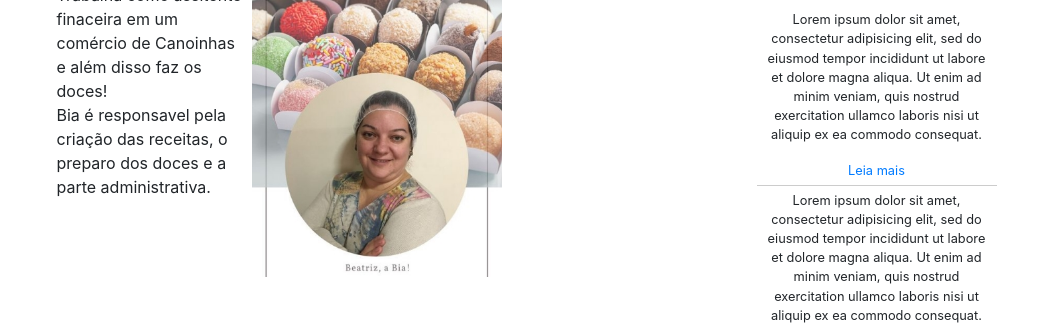
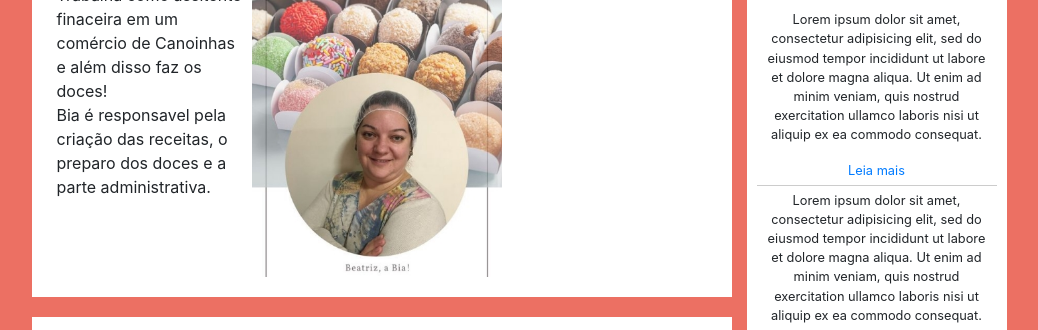
Before and after one commit to evertonoo/Projeto-Docinhos-da-Bia, a plain HTML site: page index.html in a window 1280 px wide. Shown: the part 310-640 px from the top of the page, without its empty margins (121-1159 px from the left). Drawn offline with nearby package versions, Linux system fonts and the light colour scheme.

Commit message:
Backgroud bug
Correção background não estava carregando

Co-Authored-By: Everton Luis Vieira <evertonoo@hotmail.com>

```diff
--- a/css/estilo.css
+++ b/css/estilo.css
@@ -2,8 +2,8 @@
 h2{
 	margin: 0px 0px;
 }
-body{
-	background: #EC7063 ;
+.bg{
+	background-color: #EC7063 ;
 }
 #principal{
 	width: 975px;
--- a/index.html
+++ b/index.html
@@ -13,7 +13,7 @@
 	<script src="https://kit.fontawesome.com/a78869e870.js" crossorigin="anonymous"></script>
 	<title>Docinhos caseiros da Bia</title>
 </head>
-<body>
+<body class="bg">
 	<div id="principal">
 		<div id="cabecalho">
 			<div id="logo">
```
